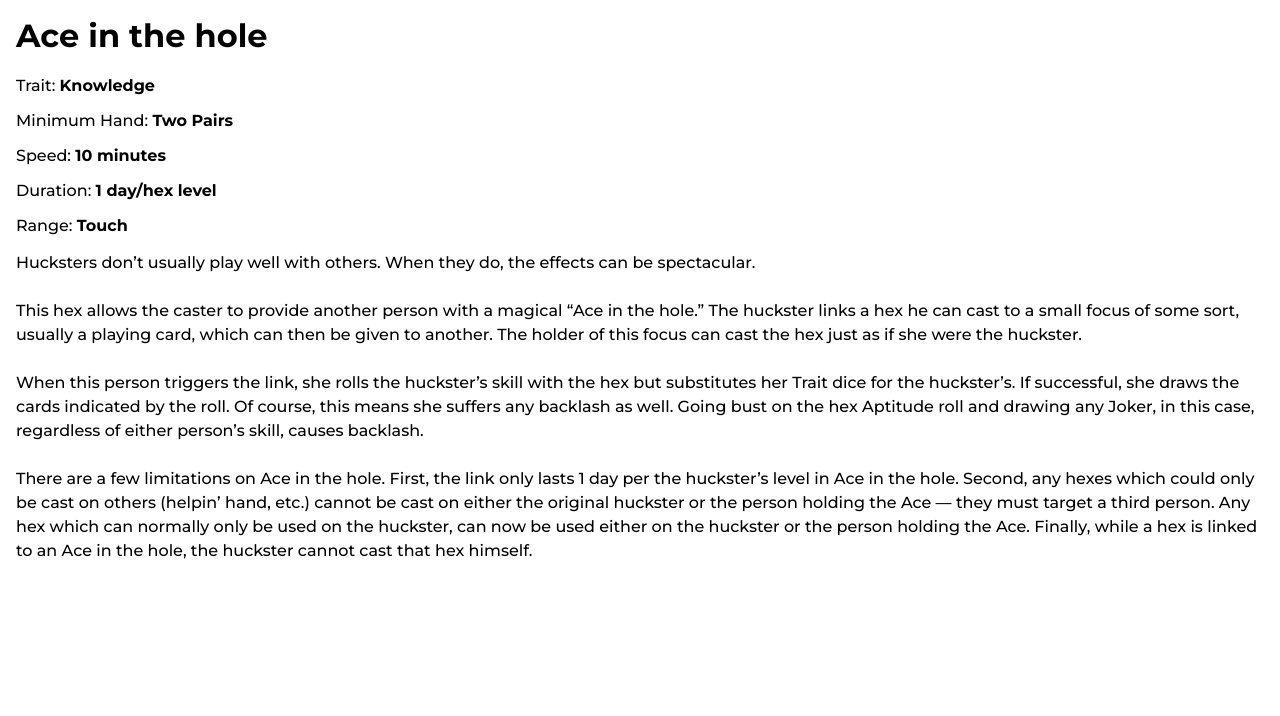
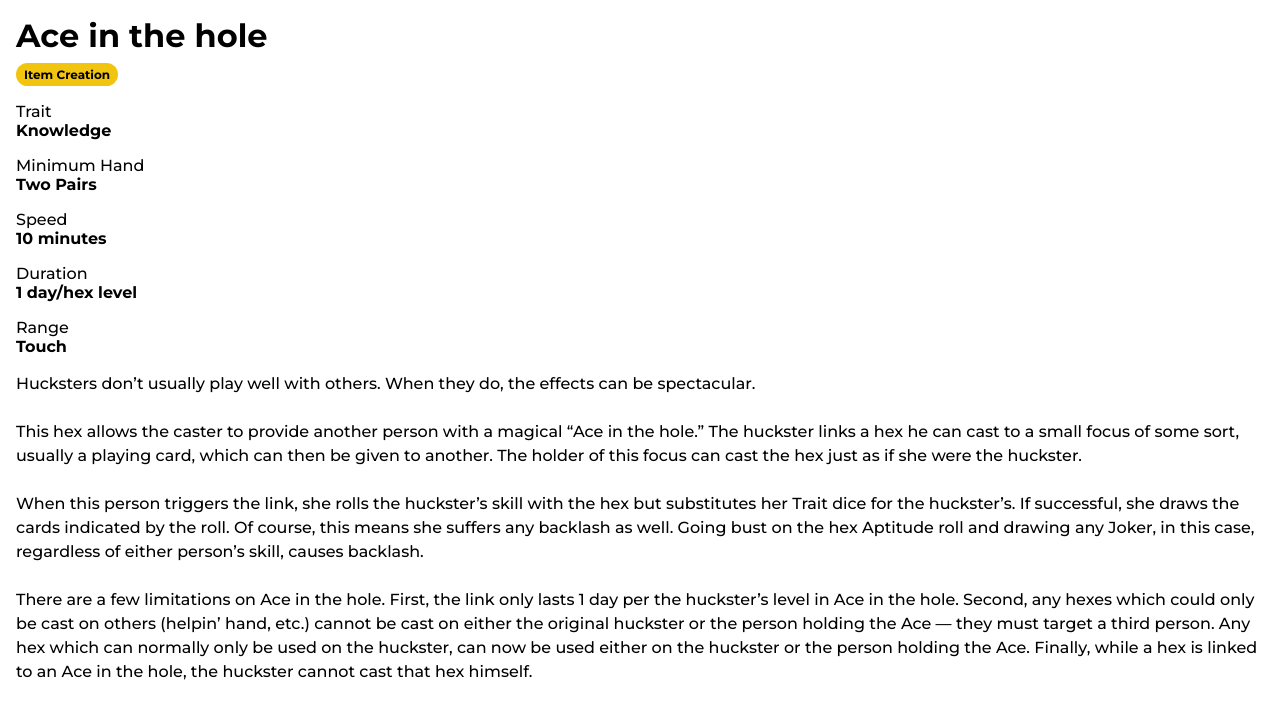
Before and after one commit to oarodrig/hexbook, a React (Create React App) app: page /hex/1 in a window 1280 px wide. Shown: the top 716 px of the page. Built offline with nearby package versions, Linux system fonts and the light colour scheme.

Commit message:
Add type badges to hex details

```diff
--- a/src/HexDetail/HexDetail.js
+++ b/src/HexDetail/HexDetail.js
@@ -1,6 +1,7 @@
 import React from "react";
 import { useParams } from "react-router-dom";
 import style from "./HexDetail.module.css";
+import getTypeBadges from "../common/typeBadgeFactory";
 
 const HexDetail = (props) => {
   let { hexes } = props;
@@ -11,21 +12,19 @@ const HexDetail = (props) => {
   return (
     <div className={style.hexDetailContainer}>
       <h1>{hex.name}</h1>
-      <p>
-        Trait: <b>{hex.trait}</b>
-      </p>
-      <p>
-        Minimum Hand: <b>{hex.hand}</b>
-      </p>
-      <p>
-        Speed: <b>{hex.speed}</b>
-      </p>
-      <p>
-        Duration: <b>{hex.duration}</b>
-      </p>
-      <p>
-        Range: <b>{hex.range}</b>
-      </p>
+      <div className={style.typeBadgeContainer}>{getTypeBadges(hex.types)}</div>
+      <dl className={style.details}>
+        <dt>Trait</dt>
+        <dd>{hex.trait}</dd>
+        <dt>Minimum Hand</dt>
+        <dd>{hex.hand}</dd>
+        <dt>Speed</dt>
+        <dd>{hex.speed}</dd>
+        <dt>Duration</dt>
+        <dd>{hex.duration}</dd>
+        <dt>Range</dt>
+        <dd>{hex.range}</dd>
+      </dl>
       <p className={style.hexDescription}>{hex.description}</p>
       {hex.handTable && (
         <table className={style.hexTable}>
--- a/src/HexDetail/HexDetail.module.css
+++ b/src/HexDetail/HexDetail.module.css
@@ -5,6 +5,7 @@
 .hexDetailContainer h1 {
   font: 700 24px;
   margin-top: 0;
+  margin-bottom: 0.5rem;
 }
 
 p.hexDescription {
@@ -17,3 +18,16 @@ p.hexDescription {
   width: 100%;
   margin-bottom: 1rem;
 }
+
+.details dd {
+  margin-left: 0;
+  font-weight: 700;
+}
+
+.details dd + dt {
+  margin-top: 1rem;
+}
+
+.typeBadgeContainer > * + * {
+  margin-left: 0.25rem;
+}
--- a/src/HexRow/HexRow.js
+++ b/src/HexRow/HexRow.js
@@ -1,56 +1,16 @@
 import React from "react";
 import style from "./HexRow.module.css";
 import { Link } from "react-router-dom";
-import Badge from "../Badge/Badge";
-import { hexType } from "../common/hexes";
-
-const getBadgeColor = (type) => {
-  switch (type) {
-    case hexType.buff: {
-      return style.buff;
-    }
-    case hexType.damage: {
-      return style.damage;
-    }
-    case hexType.debuff: {
-      return style.debuff;
-    }
-    case hexType.domination: {
-      return style.domination;
-    }
-    case hexType.healing: {
-      return style.healing;
-    }
-    case hexType.illusion: {
-      return style.illusion;
-    }
-    case hexType.itemCreation: {
-      return style.itemCreation;
-    }
-    case hexType.multipleTargets: {
-      return style.multipleTargets;
-    }
-    case hexType.singleTarget: {
-      return style.singleTarget;
-    }
-    default: {
-      return "";
-    }
-  }
-};
+import getTypeBadges from "../common/typeBadgeFactory";
 
 const HexRow = (props) => {
   const { hex } = props;
-
-  const typeBadges = hex.types.map((type) => {
-    return <Badge key={type} label={type} className={getBadgeColor(type)} />;
-  });
 
   return (
     <li key={hex.id} className={style.row}>
       <Link to={`hex/${hex.id}`} className={style.hexLink}>
         <div className={style.hexName}>{hex.name}</div>
-        <div className={style.badgeContainer}>{typeBadges}</div>
+        <div className={style.badgeContainer}>{getTypeBadges(hex.types)}</div>
       </Link>
     </li>
   );
--- a/src/HexRow/HexRow.module.css
+++ b/src/HexRow/HexRow.module.css
@@ -32,49 +32,3 @@
 .badgeContainer > * + * {
   margin-left: 0.25rem;
 }
-
-.badgeContainer .buff {
-  background-color: #2ecc70;
-  color: white;
-}
-
-.badgeContainer .damage {
-  background-color: #e74c3c;
-  color: white;
-}
-
-.badgeContainer .debuff {
-  background-color: #16a085;
-  color: white;
-}
-
-.badgeContainer .domination {
-  background-color: #9b59b6;
-  color: white;
-}
-
-.badgeContainer .healing {
-  border: 1px solid lightgray;
-  background-color: #ecf0f1;
-  color: black;
-}
-
-.badgeContainer .illusion {
-  background-color: #3498db;
-  color: white;
-}
-
-.badgeContainer .itemCreation {
-  background-color: #f1c40f;
-  color: black;
-}
-
-.badgeContainer .multipleTargets {
-  background-color: #2980b9;
-  color: white;
-}
-
-.badgeContainer .singleTarget {
-  background-color: #2c3e50;
-  color: white;
-}
--- /dev/null
+++ b/src/common/typeBadgeFactory.js
@@ -0,0 +1,44 @@
+import React from "react";
+import { hexType } from "./hexes";
+import Badge from "../Badge/Badge";
+
+const getBadgeClass = (type) => {
+  switch (type) {
+    case hexType.buff: {
+      return "buff-badge";
+    }
+    case hexType.damage: {
+      return "damage-badge";
+    }
+    case hexType.debuff: {
+      return "debuff-badge";
+    }
+    case hexType.domination: {
+      return "domination-badge";
+    }
+    case hexType.healing: {
+      return "healing-badge";
+    }
+    case hexType.illusion: {
+      return "illusion-badge";
+    }
+    case hexType.itemCreation: {
+      return "item-creation-badge";
+    }
+    case hexType.multipleTargets: {
+      return "multiple-targets-badge";
+    }
+    case hexType.singleTarget: {
+      return "single-target-badge";
+    }
+    default: {
+      return "";
+    }
+  }
+};
+
+export default (types) => {
+  return types.map((type) => (
+    <Badge key={type} label={type} className={getBadgeClass(type)} />
+  ));
+};
--- a/src/index.css
+++ b/src/index.css
@@ -27,3 +27,49 @@ tr + tr {
 thead tr {
   background: #e4e4e4;
 }
+
+.App .buff-badge {
+  background-color: #2ecc70;
+  color: white;
+}
+
+.App .damage-badge {
+  background-color: #e74c3c;
+  color: white;
+}
+
+.App .debuff-badge {
+  background-color: #16a085;
+  color: white;
+}
+
+.App .domination-badge {
+  background-color: #9b59b6;
+  color: white;
+}
+
+.App .healing-badge {
+  border: 1px solid lightgray;
+  background-color: #ecf0f1;
+  color: black;
+}
+
+.App .illusion-badge {
+  background-color: #3498db;
+  color: white;
+}
+
+.App .item-creation-badge {
+  background-color: #f1c40f;
+  color: black;
+}
+
+.App .multiple-targets-badge {
+  background-color: #2980b9;
+  color: white;
+}
+
+.App .single-target-badge {
+  background-color: #2c3e50;
+  color: white;
+}
```
